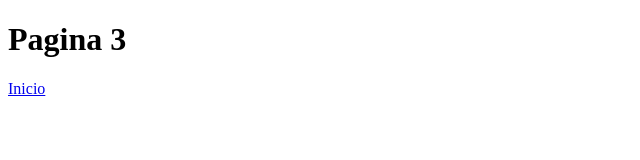
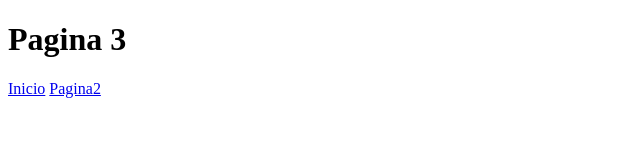
Before and after one commit to docrortega/paginaweb, a plain HTML site: page views/pagina3.html in a window 1280 px wide. Shown: the full height of the page, 0-640 px from the left. Drawn offline with Linux system fonts and the light colour scheme.

Commit message:
agregue en la pagina 3 un enlace a pagina 2

```diff
--- a/views/pagina3.html
+++ b/views/pagina3.html
@@ -9,4 +9,5 @@
 <body>
     <h1>Pagina 3</h1>
     <a href="/index.html">Inicio</a>
+    <a href="/views/pagina2.html">Pagina2</a>
 </body>
```
